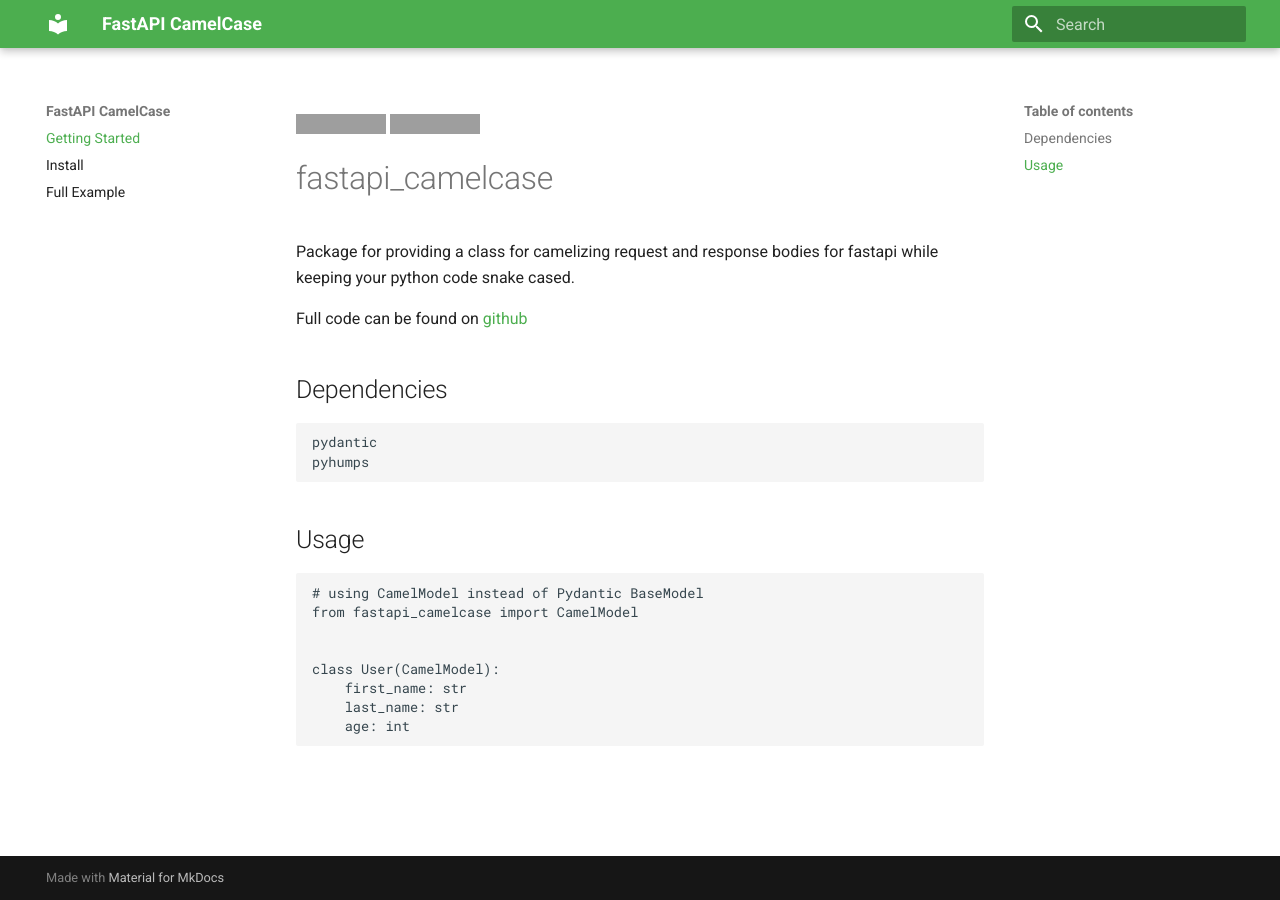
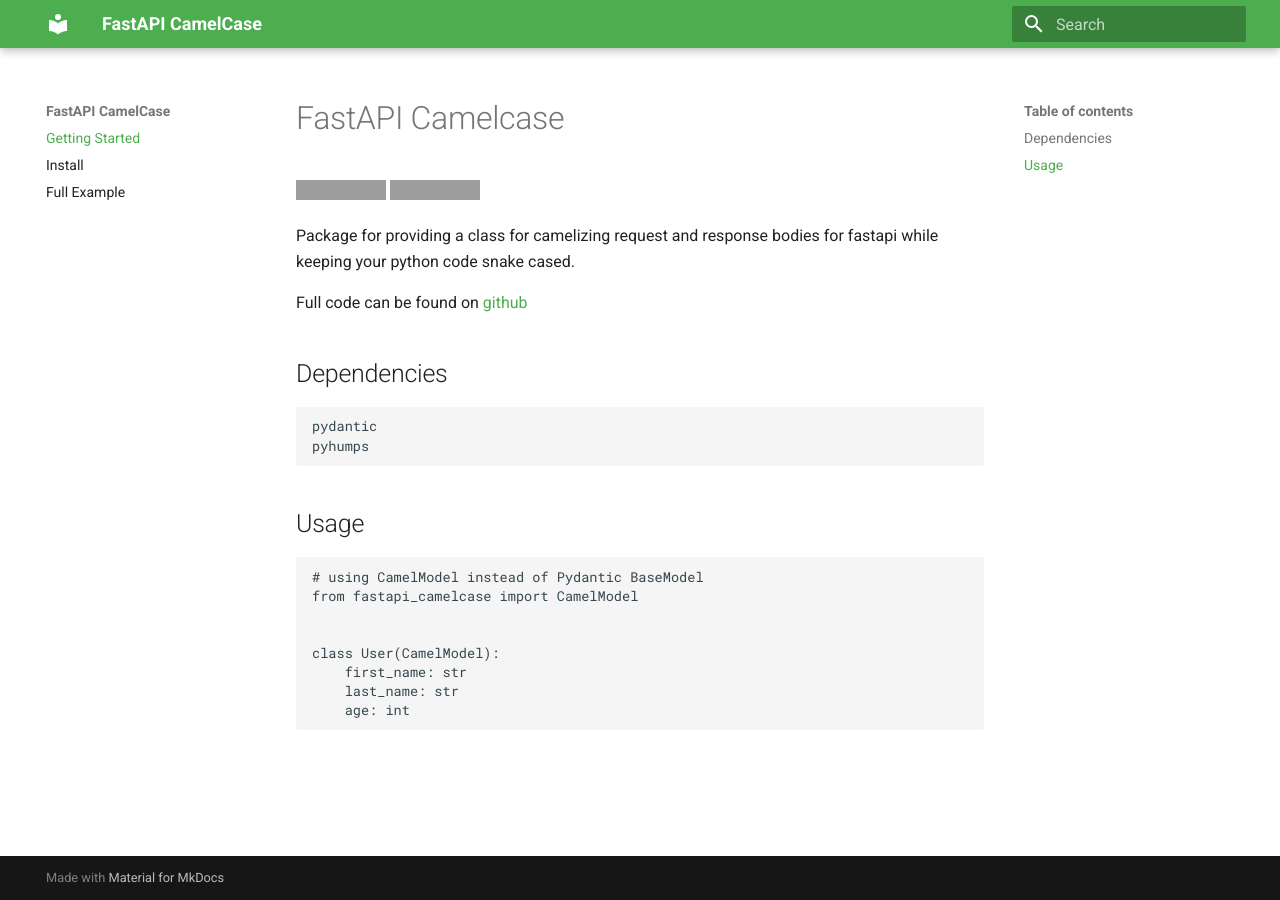
Before and after one commit to nf1s/fastapi-camelcase, an MkDocs documentation site: the page built from docs/index.md, in a window 1280 px wide. Built offline with MkDocs 1.6.1 and Material for MkDocs 9.7.7, drawn with Linux system fonts in a browser that asks for light colours; grey boxes are pictures that could not be loaded.

Commit message:
fixes docs

```diff
--- a/docs/index.md
+++ b/docs/index.md
@@ -1,15 +1,19 @@
+# FastAPI Camelcase
+
 [![CircleCI](https://circleci.com/gh/ahmednafies/fastapi_camelcase.svg?style=shield)](https://circleci.com/gh/ahmednafies/fastapi_camelcase) [![codecov](https://codecov.io/gh/ahmednafies/fastapi_camelcase/branch/master/graph/badge.svg)](https://codecov.io/gh/ahmednafies/fastapi_camelcase)
-# fastapi_camelcase
+
 Package for providing a class for camelizing request and response bodies for fastapi
 while keeping your python code snake cased.
 
 Full code can be found on [github](https://github.com/ahmednafies/fastapi_camelcase)
 
 ## Dependencies
+
     pydantic
     pyhumps
 
 ## Usage
+
     # using CamelModel instead of Pydantic BaseModel
     from fastapi_camelcase import CamelModel
 
```
Also changed, not shown: site/index.html, site/search/search_index.json, site/sitemap.xml, 1 other file.
